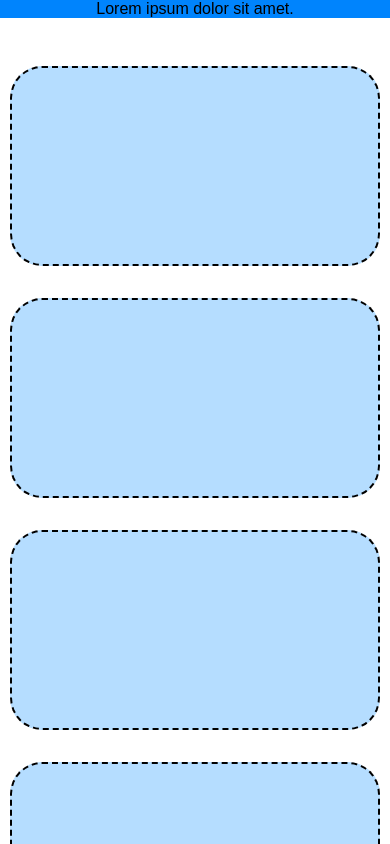
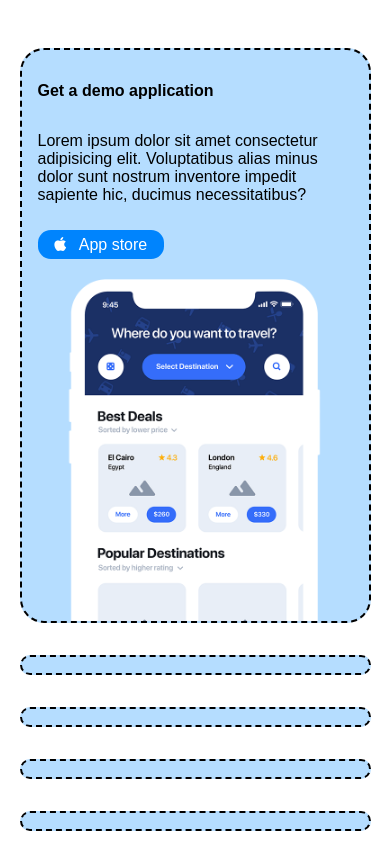
Before and after one commit to nicolaazonta/htmlcss-responsive-layout, a plain HTML site: page index.html in a window 390 px wide. Shown: the top 844 px of the page. Drawn offline with Linux system fonts and the light colour scheme.

Commit message:
make first responsive card

```diff
--- a/css/style.css
+++ b/css/style.css
@@ -4,11 +4,14 @@
     margin: 0;
     padding: 0;
     box-sizing: border-box;
-    font-family: 'PT Sans', sans-serif;;
+    font-family: 'PT Sans', sans-serif;
 }
 [class^="col"]
 {
     padding: 0 1rem;
+}
+a{
+    text-decoration: none;
 }
 
 /* #endregion-----------commons---*/
@@ -39,22 +42,33 @@
     display: flex;
     margin: 0 -1rem;
 }
-.card{
-    height: 200px;
-}
 .container{
-    width: 95%;
+    width: 90%;
     max-width: 1152px;
     margin: auto;
 }
 .card{
     width: 100%;
     border: 2px dashed black;
-    border-radius: 2rem;
+    border-radius: 1.5rem;
     margin: 1rem 0;
 }
 section{
     padding: 2rem 0;
+}
+img{
+    width: 100%;
+}
+.button{
+    padding: .4rem .8rem;
+    border-radius: .8rem;
+}
+.blue_btn{
+    background-color: var(--primary);
+    color: var(--bg_light);
+}
+.button span,i{
+    padding: 0 .25rem;
 }
 /* #endregion-----------utilities---*/
 
@@ -72,7 +86,26 @@ section{
 }
 #demo .card{
     background-color: var(--bg_jumbo);
+    padding: 1rem;
+    padding-bottom: 0;
 }
+#demo h4,p,a,img{
+    padding: 1rem 0;
+}
+#demo p{
+    padding-bottom: 2rem;
+}
+/* #demo img{
+    padding-top: 1rem;
+} */
+
+#demo .image_container{
+    margin-bottom: -1.25rem;
+}
+
+
+
+
 
 
 #strategic{
@@ -86,9 +119,9 @@ section{
 #testimonials{
     background-color: var(--bg_light);
 }
-#testimonials .titles>h4,h2,p{
+/* #testimonials .titles>h4,h2,p{
     text-align: center;
-}
+} */
 #testimonials .card{
     background-color: var(--secondary);
     display: flex;
@@ -135,7 +168,7 @@ section{
 
 
 /* #region-----------MEDIA QUERY tablet---*/
-@media screen and (min-width:480px) {
+@media screen and (min-width:768px) {
     html{
         background-color: aquamarine;
     }
@@ -156,7 +189,7 @@ section{
 
 
 /* #region-----------MEDIA QUERY desktop---*/
-@media screen and (min-width:768px) {
+@media screen and (min-width:991px) {
     html{
         background-color: #FDC15F;
     }
--- a/index.html
+++ b/index.html
@@ -6,12 +6,14 @@
     <meta name="viewport" content="width=device-width, initial-scale=1.0">
     <title>htmlcss-responsive-layout</title>
     <meta name="viewport" content="width=device-width, initial-scale=1.0">
+    <link rel="stylesheet" href="https://cdnjs.cloudflare.com/ajax/libs/font-awesome/6.2.1/css/all.min.css" integrity="sha512-MV7K8+y+gLIBoVD59lQIYicR65iaqukzvf/nwasF0nqhPay5w/9lJmVM2hMDcnK1OnMGCdVK+iQrJ7lzPJQd1w==" crossorigin="anonymous" referrerpolicy="no-referrer" />
     <link rel="stylesheet" href="./css/style.css">
 </head>
 <body>
     <nav id="site_nav"><!-- /.app_nav -->
         <div class="container">
-            <p>Lorem ipsum dolor sit amet.</p>
+
+
 
         </div>
     </nav>
@@ -24,7 +26,21 @@
             <div class="container"><!-- /.container -->
                 <div class="row"><!-- /.row -->
                     <div class="col_12 col_md_8 col_lg_8"><!-- /.col_12 col_md_8 -->
-                        <div class="card"></div>
+                        <div class="card">
+                            <div class="row">
+                                <div class="col_12 col_lg_6 text_container">
+                                    <h4>Get a demo application</h4>
+                                    <p>Lorem ipsum dolor sit amet consectetur adipisicing elit. Voluptatibus alias minus dolor sunt nostrum inventore impedit sapiente hic, ducimus necessitatibus?</p>
+                                    <a class="button blue_btn" href="#">
+                                        <i class="fa-brands fa-apple"></i>
+                                        <span>App store</span>
+                                    </a>
+                                </div>
+                                <div class="col_12 col_lg_6 image_container">
+                                    <img src="./img/phone.png" alt="smartphone image">
+                                </div>
+                            </div>
+                        </div>
                     </div>
                     <div class="col_12 col_md_4 col_lg_4"><!-- /.col_12 col_md_8 -->
                         <div class="card"></div>
```
